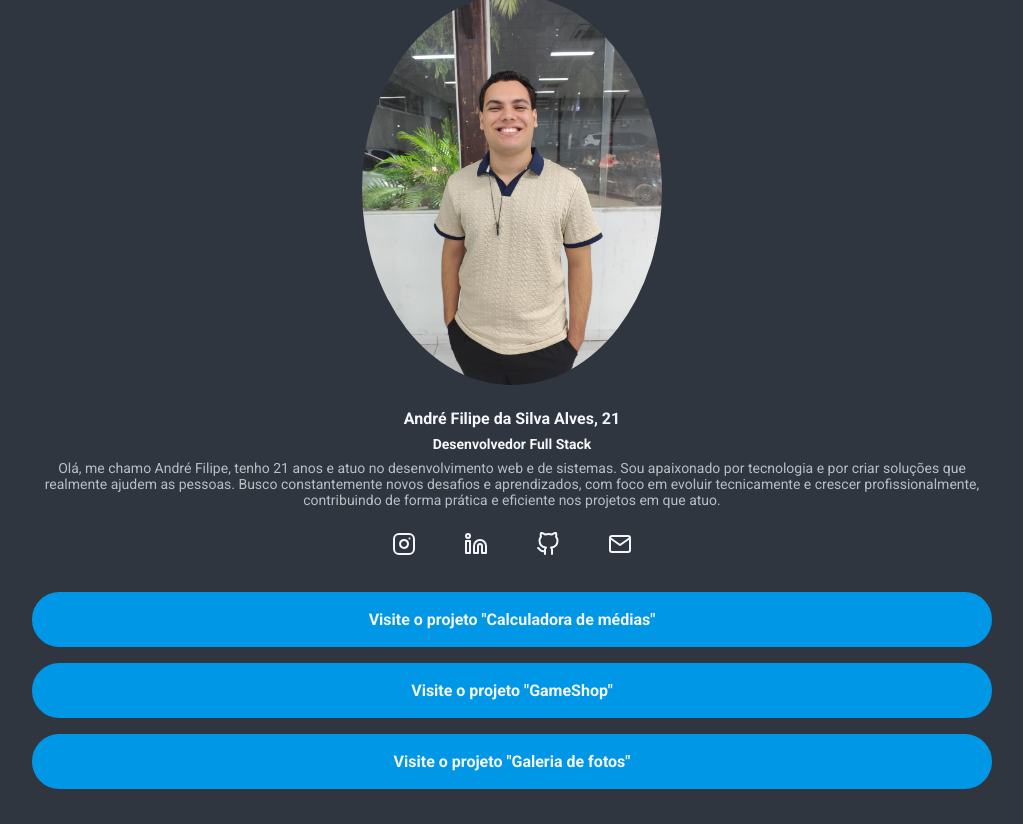
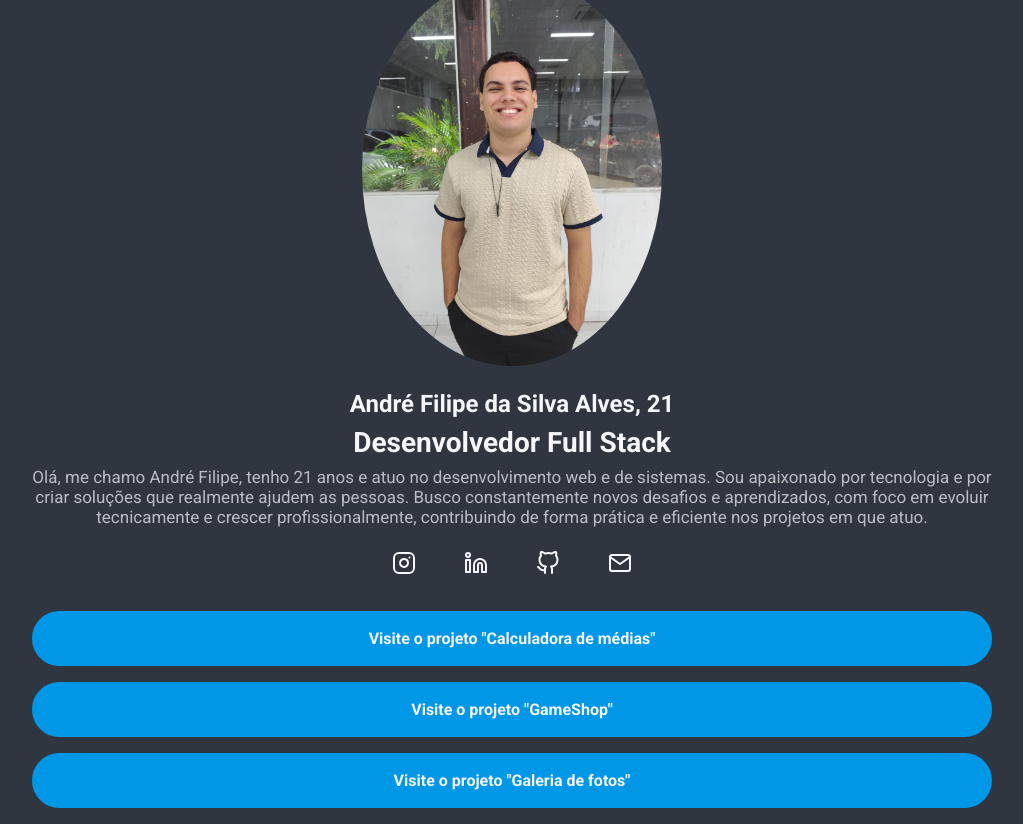
Before and after one commit to andrezinhu/Meu-portfolio, a website: page index.html in a window 1280 px wide. Shown: the whole page, without its empty margins (128-1151 px from the left). Drawn offline with Linux system fonts and the light colour scheme.

Commit message:
Aumentando a fonte dos textos

```diff
--- a/src/styles/main.less
+++ b/src/styles/main.less
@@ -54,16 +54,16 @@
 
     &Name{
         .marginBottom8();
-        font-size: 16px;
+        font-size: 24px;
     }
 
     &Subtitle{
         .marginBottom8();
-        font-size: 14px;
+        font-size: 28px;
     }
 
     &Description{
-        font-size: 14px;
+        font-size: 17px;
         opacity: 0.7;
     }
 }
@@ -78,7 +78,7 @@
         img{
             transition: all ease 0.3s;
             &:hover{
-                transform: scale(1.3);
+                transform: scale(1.0);
             }
         }
     }
```
Also changed, not shown: build/styles/main.css.
